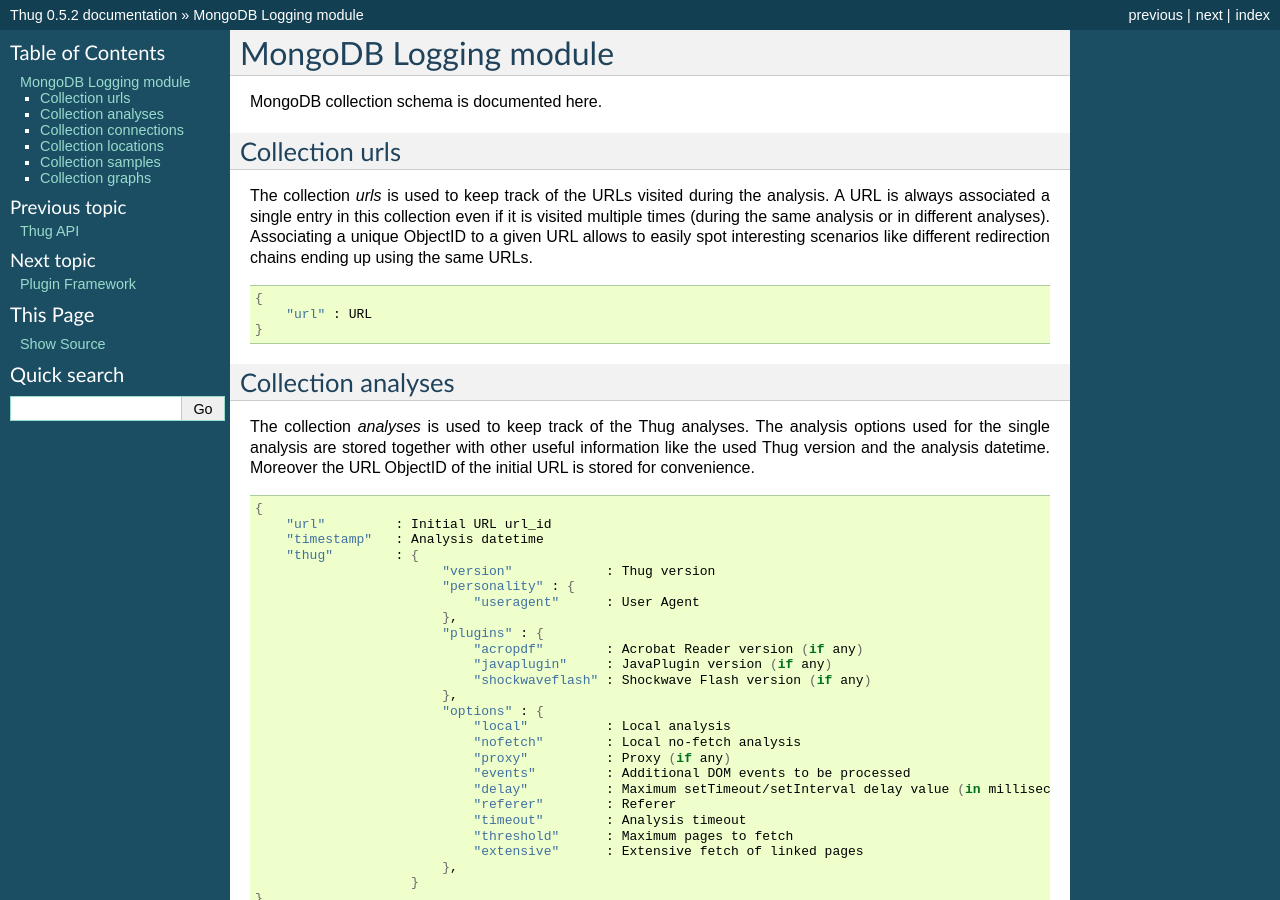
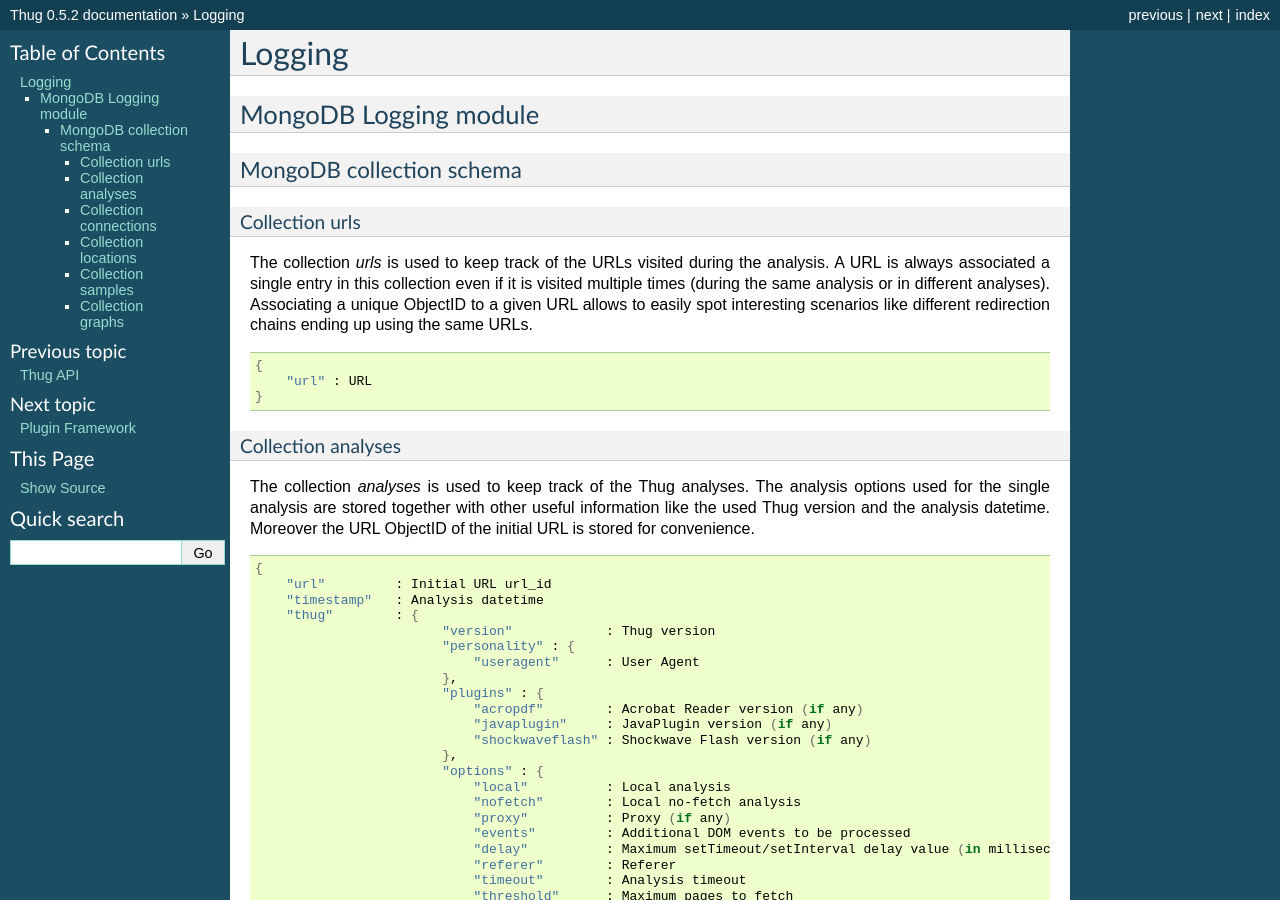
Before and after one commit to buffer/thug, a Sphinx documentation site: the page built from doc/source/logging.rst, in a window 1280 px wide and 900 px high. Built offline with Sphinx 7.4.7, drawn with Linux system fonts in a browser that asks for light colours; some of the changed text lies outside the part shown.

Commit message:
Minor changes

```diff
--- a/doc/source/index.rst
+++ b/doc/source/index.rst
@@ -30,7 +30,7 @@
    configuration
    usage
    api
-   mongodb
+   logging
    plugins
 
 Indices and tables
--- a/doc/source/mongodb.rst
+++ b/doc/source/logging.rst
@@ -1,10 +1,13 @@
-.. _mongodb:
+.. _logging:
+
+Logging
+*******
 
 MongoDB Logging module
 ======================
 
-MongoDB collection schema is documented here.
-
+MongoDB collection schema
+-------------------------
 
 Collection urls
 ^^^^^^^^^^^^^^^
```
